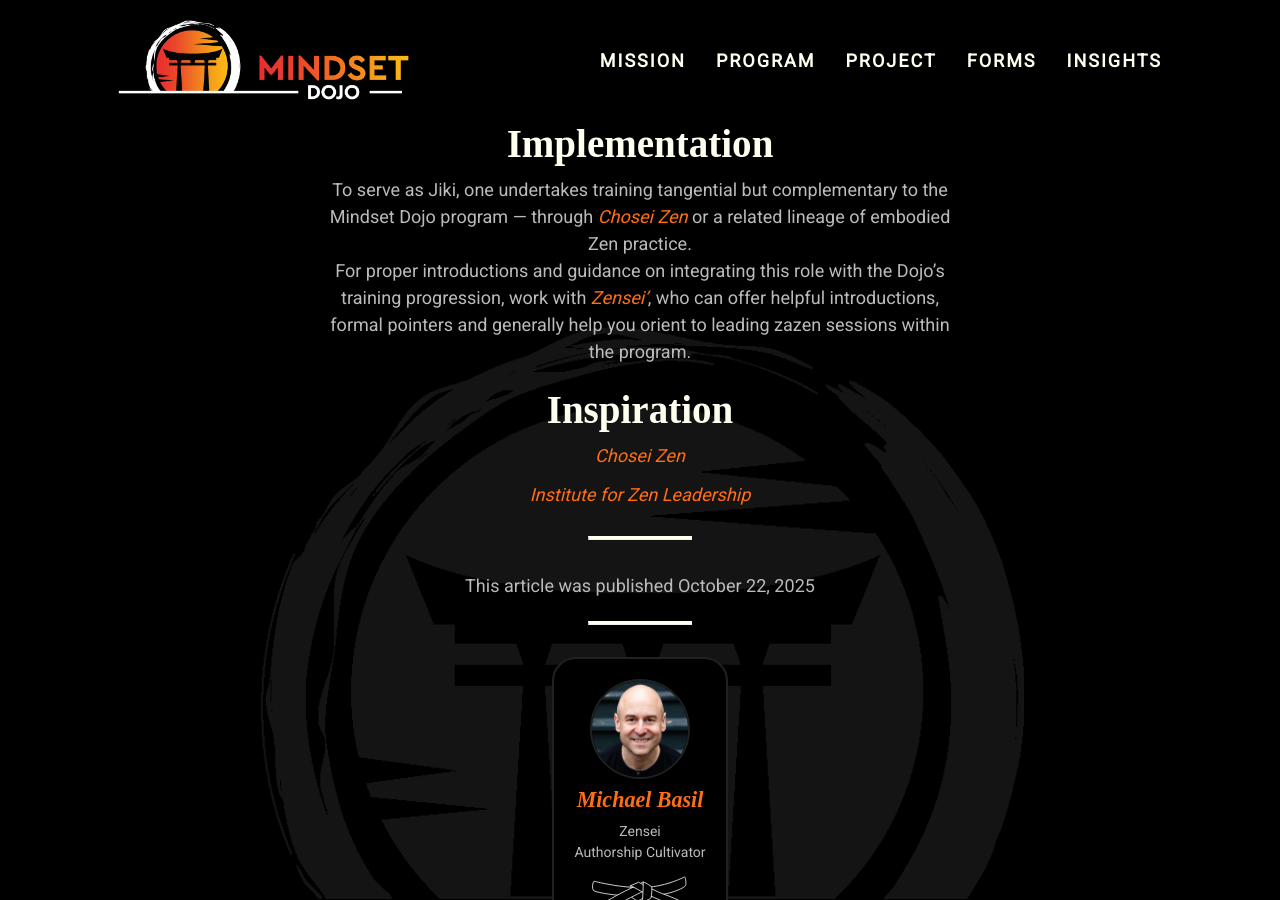
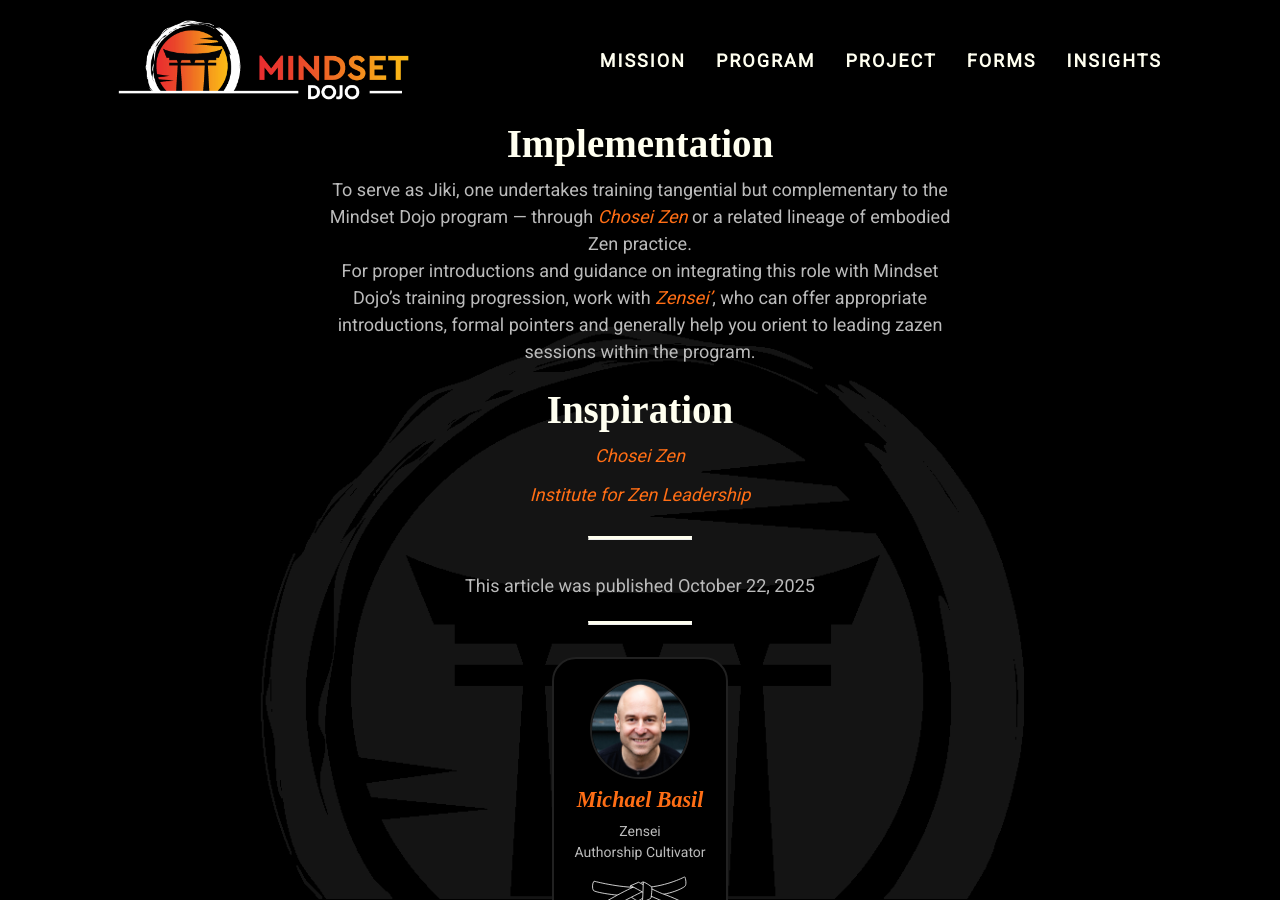
Before and after one commit to mindset-dojo/mindset-dojo.github.io, a Jekyll site: the page built from _forms/2025-10-22-jiki.md, in a window 1280 px wide and 900 px high, scrolled down 614 px. Built offline with Jekyll 4.4.1, drawn with Linux system fonts in a browser that asks for light colours; some web fonts are replaced.

Commit message:
feat: jiki form

```diff
--- a/_forms/2025-10-22-jiki.md
+++ b/_forms/2025-10-22-jiki.md
@@ -24,7 +24,7 @@ Sometimes that guidance is gentle; sometimes it’s sharp. Both arise from care
 ## Implementation
 
 To serve as Jiki, one undertakes training tangential but complementary to the Mindset Dojo program — through [Chosei Zen](https://www.choseizen.org/) or a related lineage of embodied Zen practice.
-For proper introductions and guidance on integrating this role with the Dojo’s training progression, work with [Zensei'](../zensei/), who can offer helpful introductions, formal pointers and generally help you orient to leading zazen sessions within the program.
+For proper introductions and guidance on integrating this role with Mindset Dojo’s training progression, work with [Zensei'](../zensei/), who can offer appropriate introductions, formal pointers and generally help you orient to leading zazen sessions within the program.
 
 ## Inspiration
 
```
